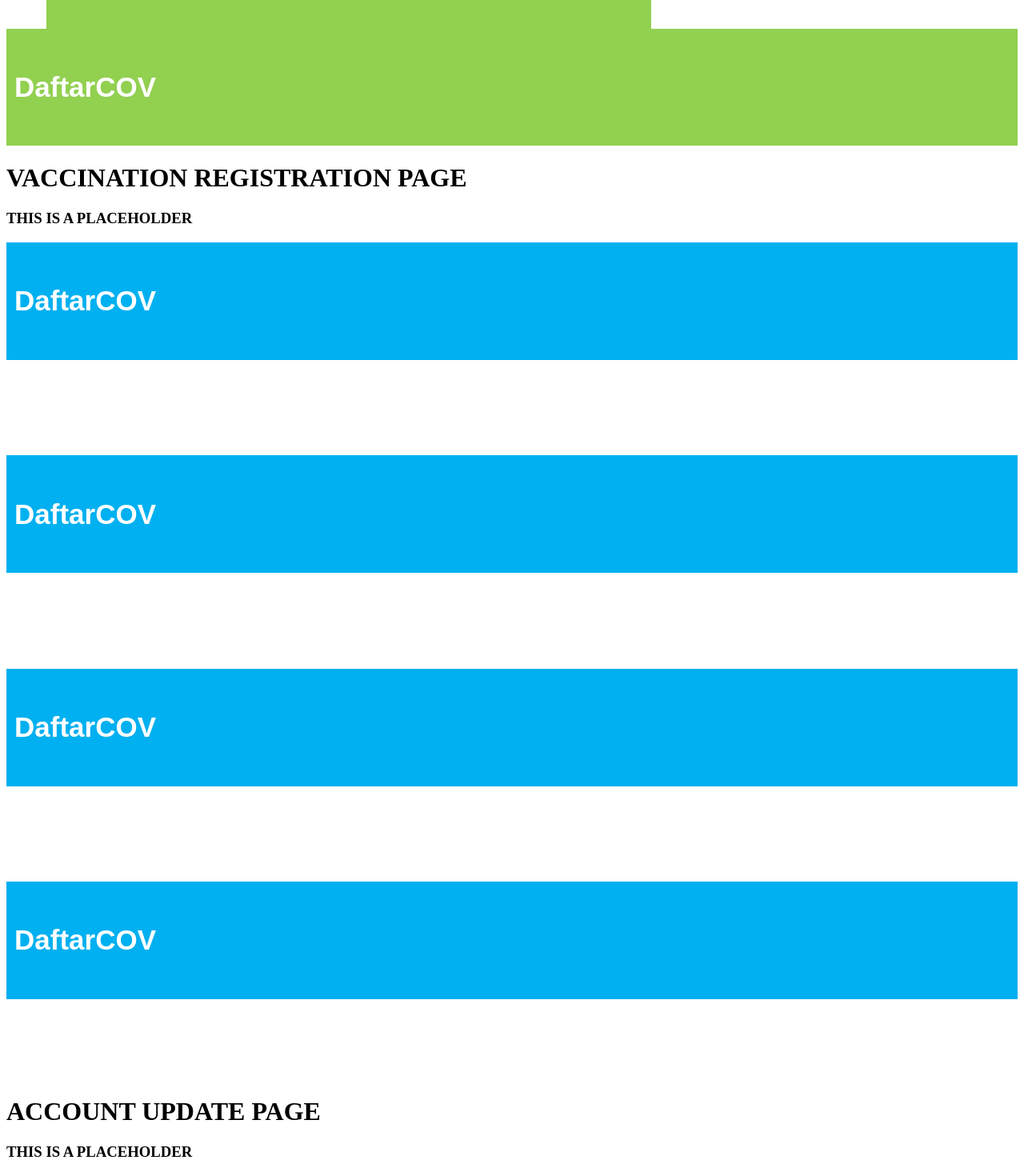
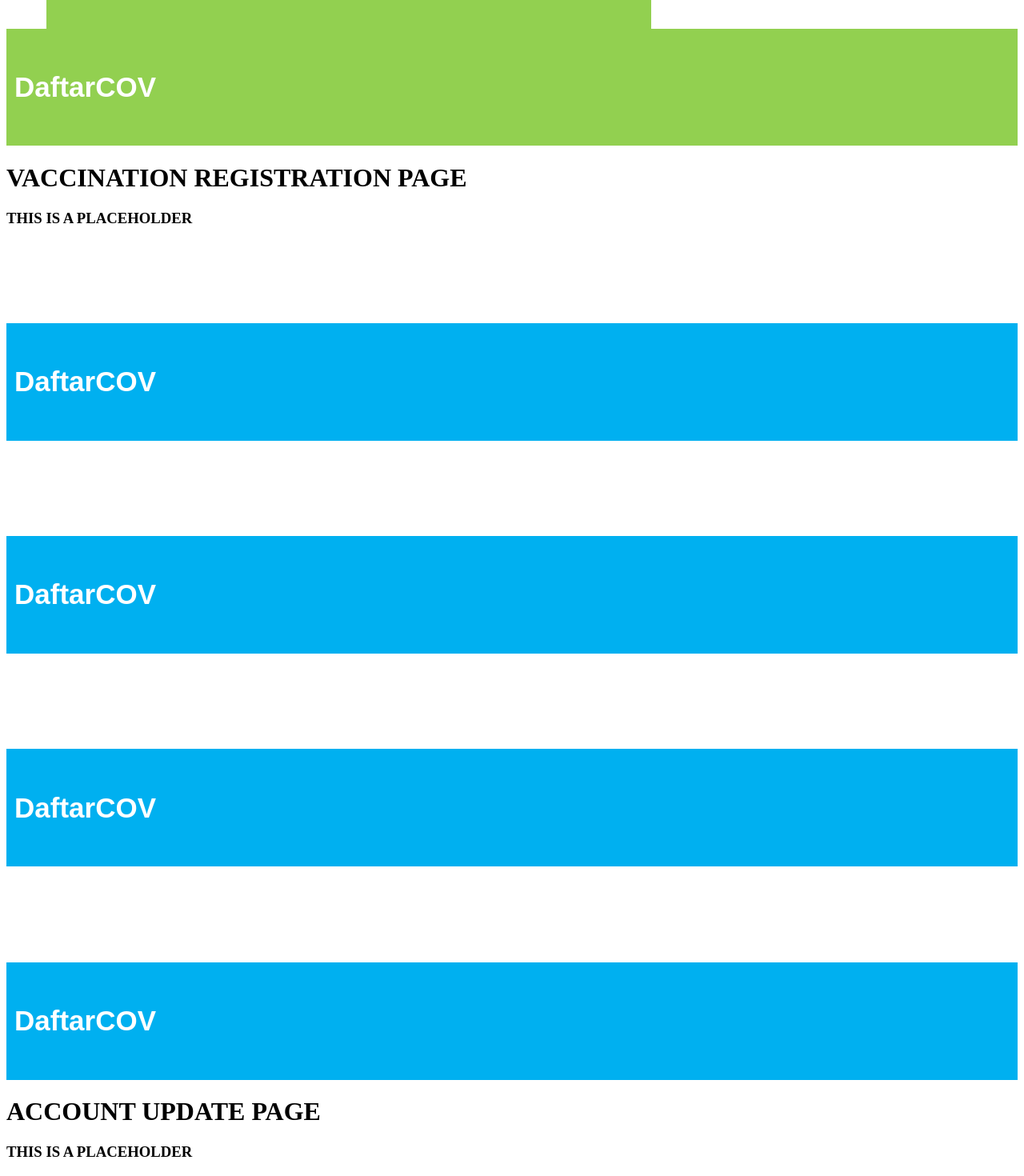
Before and after one commit to k7-github/DaftarCOV-App, a React (Create React App) app: page / in a window 1280 px wide. Shown: the part 529-1999 px from the top of the page at 80% size. Built offline with nearby package versions, Linux system fonts and the light colour scheme.

Commit message:
Position Switch
Switching the positions of the Masthead and SignOut components because the Sign Out button is missing in these pages.

It didn't work.

```diff
--- a/src/components/page3-profile.js
+++ b/src/components/page3-profile.js
@@ -5,8 +5,8 @@ import SignOut from './sign-out'
 export default function profilePage() {
   return (
     <div>
+        <SignOut />
         <Masthead />
-        <SignOut />
     </div>
   )
 }
--- a/src/components/page4-personal.js
+++ b/src/components/page4-personal.js
@@ -5,8 +5,8 @@ import SignOut from './sign-out'
 export default function fullPersonalDetails() {
   return (
     <div>
+        <SignOut />
         <Masthead />
-        <SignOut />
     </div>
   )
 }
--- a/src/components/page5-vaccine.js
+++ b/src/components/page5-vaccine.js
@@ -5,8 +5,8 @@ import SignOut from './sign-out'
 export default function fullAppointmentDetails() {
   return (
     <div>
+        <SignOut />
         <Masthead />
-        <SignOut />
     </div>
   )
 }
--- a/src/components/page6-update.js
+++ b/src/components/page6-update.js
@@ -6,8 +6,8 @@ import Update from './update'
 export default function updatePage() {
   return (
     <div>
+        <SignOut />
         <Masthead />
-        <SignOut />
         <Update />
     </div>
   )
```
